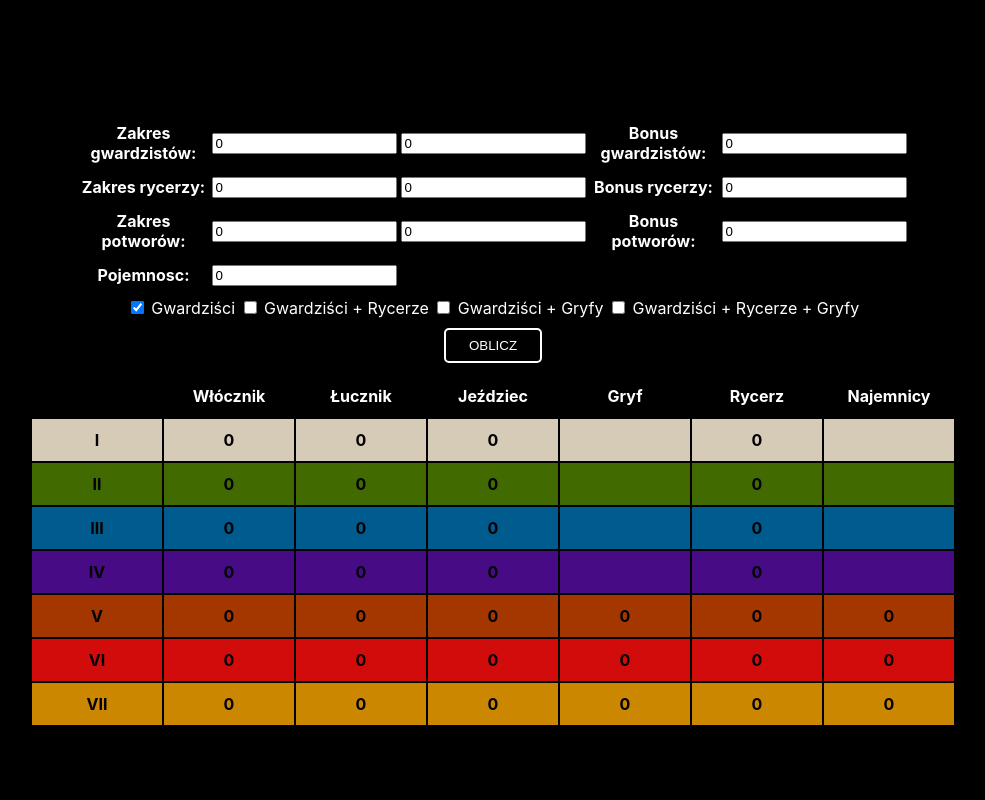
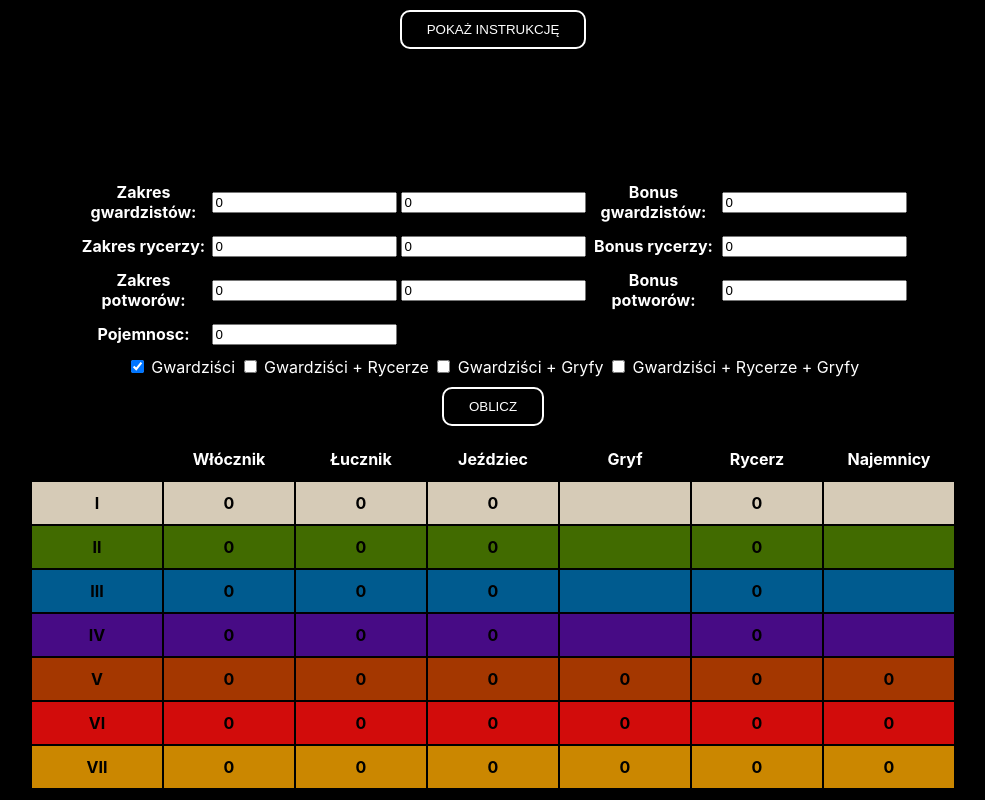
Before and after one commit to przemekpia/TBCalculator, a React (Create React App) app: page / in a window 1280 px wide. Shown: the whole page, without its empty margins (147-1132 px from the left). Built offline with nearby package versions, Linux system fonts and the light colour scheme.

Commit message:
InstructionWidget init + CustomButton fixed

```diff
--- a/src/App.css
+++ b/src/App.css
@@ -66,10 +66,11 @@ th {
 }
 
 .App {
-  background-color: black;
   min-height: 100vh;
   width: 100vw;
   color: white;
+  margin: auto;
+  background-color: black;
 }
 
 .columnName {
--- a/src/App.js
+++ b/src/App.js
@@ -9,6 +9,7 @@ import MobileInput from "./components/MobileInput";
 import DesktopCheckbox from "./components/DesktopCheckbox";
 import MobileCheckbox from "./components/MobileCheckbox";
 import DesktopFullTable from "./components/DesktopFullTable";
+import InstructionWidget from "./components/InstructionWidget";
 
 function App() {
   const key = 1.03;
@@ -413,10 +414,7 @@ function App() {
                       min = size[lowR][k] * HP[lowR][k];
                     }
                   }
-                                    if (
-                                        min * ratio >
-                                        size[lowR][4] * HP[lowR][4]
-                                    ) {
+                  if (min * ratio > size[lowR][4] * HP[lowR][4]) {
                     size[lowR][4]++;
                     iter = iter + command[lowR][4];
                     break chunkLoop;
@@ -424,17 +422,11 @@ function App() {
                 } else {
                   let min = size[i - 1][0] * HP[i - 1][0];
                   for (let k = 1; k <= 2; k++) {
-                                        if (
-                                            min >
-                                            size[i - 1][k] * HP[i - 1][k]
-                                        ) {
+                    if (min > size[i - 1][k] * HP[i - 1][k]) {
                       min = size[i - 1][k] * HP[i - 1][k];
                     }
                   }
-                                    if (
-                                        min * ratio >
-                                        size[i][j] * HP[i][j] * key
-                                    ) {
+                  if (min * ratio > size[i][j] * HP[i][j] * key) {
                     size[i][j]++;
                     iter = iter + command[i][j];
                     break chunkLoop;
@@ -450,8 +442,7 @@ function App() {
                 } else {
                   if (
                     size[i][j] * command[i][j] <
-                                            size[i][j - 1] *
-                                                command[i][j - 1] &&
+                      size[i][j - 1] * command[i][j - 1] &&
                     iter + command[i][j] <= P
                   ) {
                     size[i][j]++;
@@ -493,6 +484,8 @@ function App() {
 
   return (
     <div className="App">
+      <InstructionWidget></InstructionWidget>
+
       <DesktopInput
         ZGB={ZGB}
         ZGL={ZGL}
--- a/src/components/CustomButton.js
+++ b/src/components/CustomButton.js
@@ -2,43 +2,25 @@ import React from "react";
 
 const CustomButton = ({ onClick, children }) => {
   const buttonStyle = {
-    position: "relative",
     backgroundColor: "#000000",
     color: "white",
-    padding: "10px 25px",
     textTransform: "uppercase",
     cursor: "pointer",
-    border: "none",
+    border: "2px solid",
+    padding: "10px 25px",
     outline: "none",
-    borderRadius: "10px", // Zaokrąglenie narożników
-    userSelect: "none",
+    borderRadius: "10px",
   };
 
-  const disabledStyle = {
-    cursor: "default",
-    opacity: "0.7",
-  };
 
   return (
     <div style={{paddingTop:"10px", paddingBottom:"10px"}}>
       <button
         style={buttonStyle}
         onClick={onClick}
-        disabled={onClick === undefined}
       >
         {children}
-        <span
-          style={{
-            position: "absolute",
-            content: '""',
-            top: 0,
-            left: 0,
-            right: 0,
-            bottom: 0,
-            border: "2px solid white",
-            borderRadius: "5px", // Zaokrąglenie narożników
-          }}
-        ></span>
+
       </button>
     </div>
   );
--- /dev/null
+++ b/src/components/InstructionWidget.js
@@ -0,0 +1,26 @@
+import React, { useState } from "react";
+import CustomButton from "./CustomButton";
+
+const InstructionWidget = () => {
+  const [showText, setShowText] = useState(false);
+
+  const handleClick = () => {
+    setShowText(!showText);
+  };
+
+  return (
+    <div>
+      <CustomButton onClick={handleClick}>
+        {showText ? "Schowaj" : "Pokaż"} Instrukcję
+      </CustomButton>
+      {showText && (
+        <div>
+          <div>Siemka Siema</div>
+          <div>Siemkaasdas Siema</div>
+        </div>
+      )}
+    </div>
+  );
+};
+
+export default InstructionWidget;
```
Lines whose indentation alone changed are shown as unchanged.
